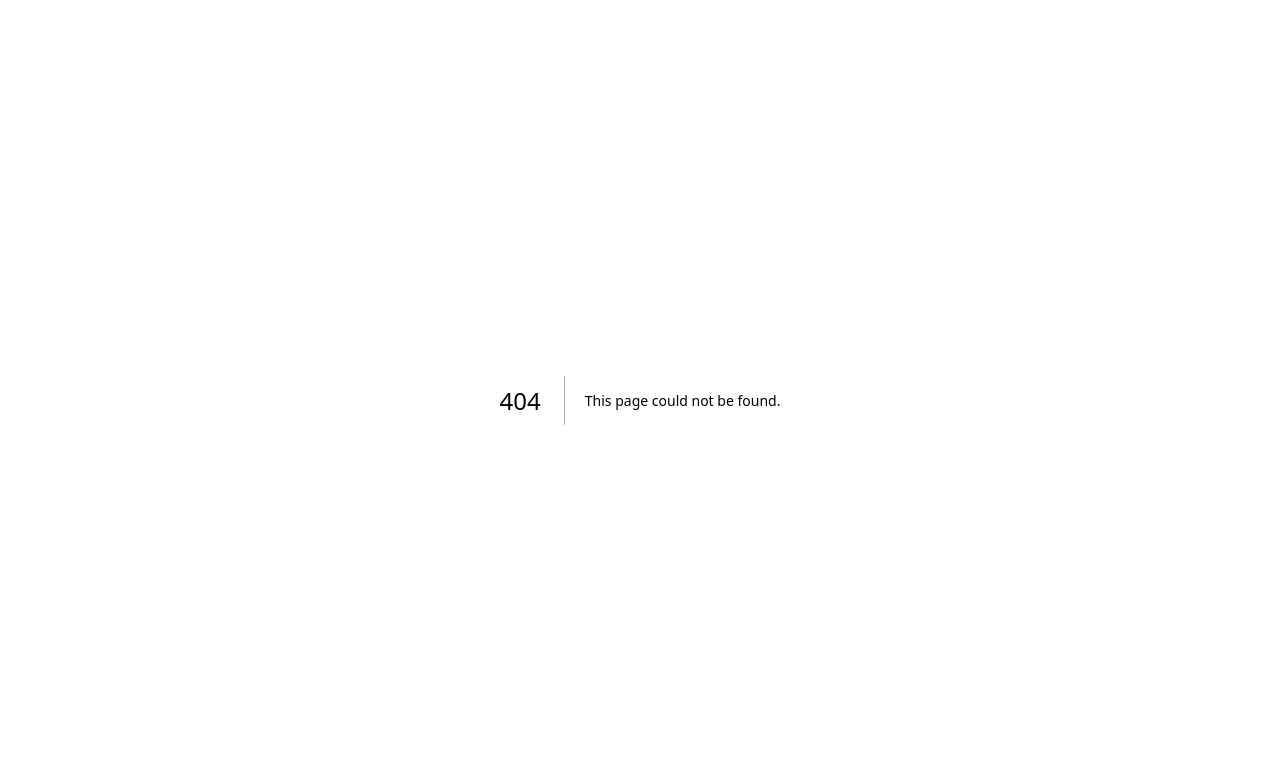
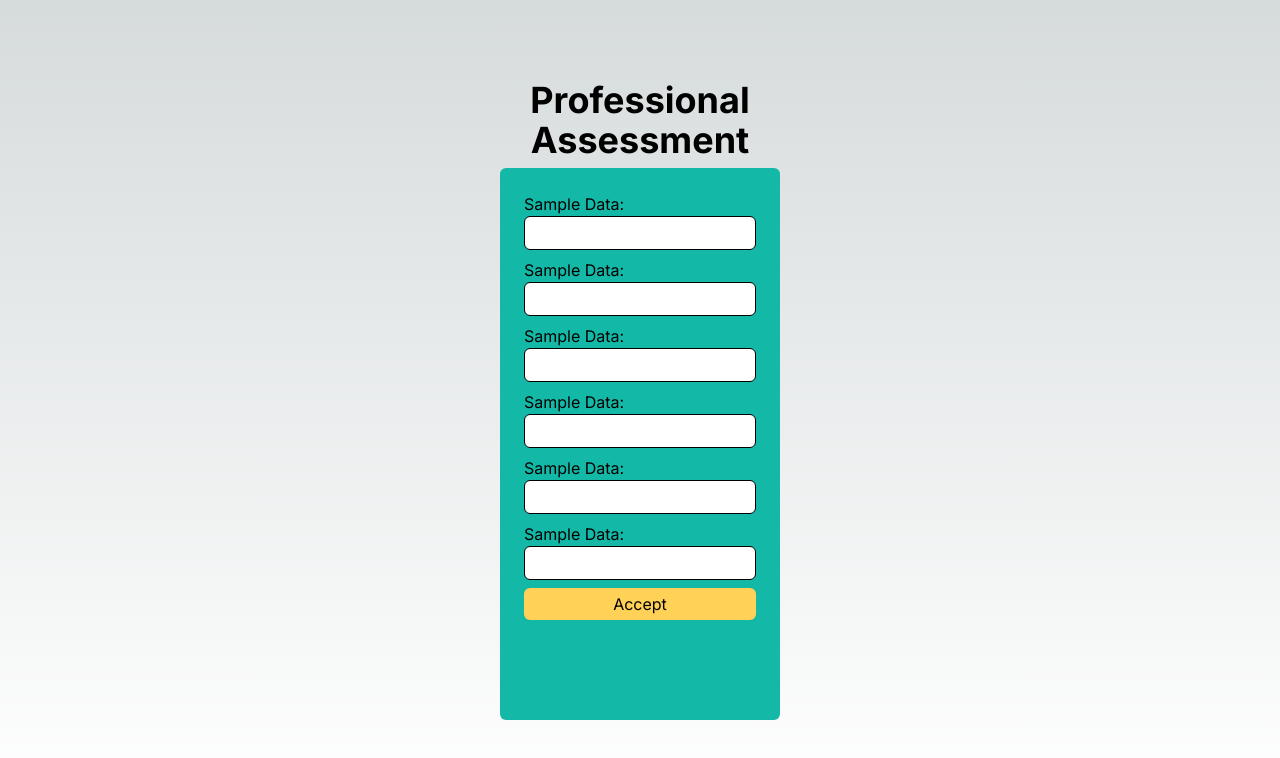
Before and after one commit to VANGU4RDS/horizone, a Next.js app: page /professional-assessment in a window 1280 px wide. Before the commit this address had no page. Shown: the top 758 px of the page. Built offline with nearby package versions, Linux system fonts and the light colour scheme.

Commit message:
Change in Home design from blue to cream, and static assessment added, no algorithm yet

```diff
--- a/app/assessment/page.tsx
+++ b/app/assessment/page.tsx
@@ -10,16 +10,36 @@ export default function Page() {
         router.push('/');
     };
 
+    // Create a function to go to student assessment
+    const studentMode = () => {
+        router.push('/student-assessment');
+    };
+
+    // Create a function to go to professional assessment
+    const professionalMode = () => {
+        router.push('/professional-assessment');
+    };
+
   return (
     <>
         <div className='w-full h-screen'>
-            <div className='flex justify-center items-center w-full h-full p-20'>
+            <div className='flex flex-col justify-center items-center w-full h-full p-20'>
+                <h1 className='text-4xl mb-2 w-1/4 text-center font-bold'>Professional Attainment</h1>
                 <div className='animate-in flex justify-center bg-teal-500 rounded-md w-full h-full'>
-                    <h1>Hello world</h1>
-                    <div>
-                        <button onClick={goBackBtn}>Go Back</button>
+                    <div className='w-1/2 flex flex-col items-center justify-center h-full p-3'>
+                        <button onClick={studentMode} className='flex flex-col items-center justify-center w-full h-full bg-white rounded-md scale-[100%] hover:scale-[90%] transition-all duration-200 ease-out'>
+                            <img className='w-[80%] h-[80%]' src="school_assessment.png" alt="Student" />
+                            <h1 className='text-2xl mt-2 font-bold'>Student</h1>
+                        </button>
+                    </div>
+                    <div className='w-1/2 flex flex-col items-center justify-center h-full p-3'>
+                        <button onClick={professionalMode} className='flex flex-col items-center justify-center w-full h-full bg-white rounded-md scale-[100%] hover:scale-[90%] transition-all duration-200 ease-out'>
+                            <img className='w-[80%] h-[80%]' src="professional_assessment.png" alt="Professional" />
+                            <h1 className='text-2xl mt-2 font-bold'>Professional</h1>
+                        </button>
                     </div>
                 </div>
+                {/* <button className='font-sans mt-2'>Want to skip this? Click here</button> */}
             </div>
         </div>
     </>
--- a/app/home/page.tsx
+++ b/app/home/page.tsx
@@ -38,15 +38,15 @@ export default function Page() {
                 <Sidebar username={username}/>
             </div>
             <div className='w-[85%] flex flex-col items-center p-3 rounded-md'>
-                <div className='flex h-[30%] w-full bg-blue-800 text-white p-2 mt-5 rounded-md'>
+                <div className='flex h-[30%] w-full bg-cream-200 p-2 mt-5 rounded-md'>
                     <div className='flex flex-col w-[60%] items-start px-20 py-4 overflow-hidden'>
                         <h1 className='text-2xl text-center'>Welcome {username}!</h1>
-                        <h1 className='text-sm font-thin'>
+                        <h1 className='text-sm font-sans'>
                             Lorem ipsum dolor sit amet, consectetur adipiscing elit, sed do eiusmod tempor incididunt ut labore et dolore magna aliqua. Ut enim ad minim veniam, quis nostrud exercitation ullamco laboris nisi ut aliquip ex ea commodo consequat. Duis aute irure dolor in reprehenderit in voluptate velit esse cillum dolore eu fugiat nulla pariatur. Excepteur sint occaecat cupidatat non proident, sunt in culpa qui officia deserunt mollit anim id est laborum.
                         </h1>
                     </div>
                     <div className='w-[40%] h-full p-10'>
-                        <div className='w-full h-full bg-purpleSidebar-100 rounded-2xl p-5'>
+                        <div className='w-full h-full bg-cream-400 rounded-2xl p-5'>
                             <div className='flex flex-col justify-between w-full h-[90%] py-2'>
                                 <h1>Profile Strength</h1>
                                 <Line className='w-full min-h-[0.5rem] rounded-md' trailColor='#FFFFFF' percent={40} strokeColor='#0EA324'/>
--- /dev/null
+++ b/app/professional-assessment/page.tsx
@@ -0,0 +1,55 @@
+'use client';
+import { useRouter } from 'next/navigation';
+import React from 'react'
+
+export default function Page() {
+    const router = useRouter();
+
+    // Go to home function
+    const goHome = () => {
+        router.push('home');
+    };
+
+  return (
+    <>
+        <div className='w-full h-screen'>
+            <div className='flex flex-col justify-center items-center w-full h-full p-20'>
+                <h1 className='text-4xl mb-2 w-1/4 text-center font-bold'>Professional Assessment</h1>
+                <div className='animate-in flex justify-center bg-teal-500 rounded-md w-1/4 h-full p-5'>
+                    <form className='flex flex-col items-centerw-1/2 h-full' action="">
+                        <div className='w-full flex flex-col items-start p-1'>
+                            <label htmlFor="">Sample Data:</label>
+                            <input type="text" className='border-black border rounded-md px-2 py-1 w-full'/>
+                        </div>
+                        <div className='w-full flex flex-col items-start p-1'>
+                            <label htmlFor="">Sample Data:</label>
+                            <input type="text" className='border-black border rounded-md px-2 py-1 w-full'/>
+                        </div>
+                        <div className='w-full flex flex-col items-start p-1'>
+                            <label htmlFor="">Sample Data:</label>
+                            <input type="text" className='border-black border rounded-md px-2 py-1 w-full'/>
+                        </div>
+                        <div className='w-full flex flex-col items-start p-1'>
+                            <label htmlFor="">Sample Data:</label>
+                            <input type="text" className='border-black border rounded-md px-2 py-1 w-full'/>
+                        </div>
+                        <div className='w-full flex flex-col items-start p-1'>
+                            <label htmlFor="">Sample Data:</label>
+                            <input type="text" className='border-black border rounded-md px-2 py-1 w-full'/>
+                        </div>
+                        <div className='w-full flex flex-col items-start p-1'>
+                            <label htmlFor="">Sample Data:</label>
+                            <input type="text" className='border-black border rounded-md px-2 py-1 w-full'/>
+                        </div>
+                        <div className='w-full flex flex-col items-start p-1'>
+                            <button type='button' onClick={goHome} className='bg-cream-400 w-full rounded-md px-2 py-1'>
+                                Accept
+                            </button>
+                        </div>
+                    </form>
+                </div>
+            </div>
+        </div>
+    </>
+  )
+}
--- a/app/signup/page.tsx
+++ b/app/signup/page.tsx
@@ -56,7 +56,7 @@ export default function Page() {
                         );
                         if(data){
                             await insertToDB();
-                            router.push('/home');
+                            router.push('/assessment');
                         }
                         if(error){
                             toast.error('Please retry account creation');
--- /dev/null
+++ b/app/student-assessment/page.tsx
@@ -0,0 +1,55 @@
+'use client';
+import { useRouter } from 'next/navigation';
+import React from 'react'
+
+export default function Page() {
+    const router = useRouter();
+
+    // Go to home function
+    const goHome = () => {
+        router.push('home');
+    };
+
+  return (
+    <>
+        <div className='w-full h-screen'>
+            <div className='flex flex-col justify-center items-center w-full h-full p-20'>
+                <h1 className='text-4xl mb-2 w-1/4 text-center font-bold'>Student Assessment</h1>
+                <div className='animate-in flex justify-center bg-teal-500 rounded-md w-1/4 h-full p-5'>
+                    <form className='flex flex-col items-centerw-1/2 h-full' action="">
+                        <div className='w-full flex flex-col items-start p-1'>
+                            <label htmlFor="">Sample Data:</label>
+                            <input type="text" className='border-black border rounded-md px-2 py-1 w-full'/>
+                        </div>
+                        <div className='w-full flex flex-col items-start p-1'>
+                            <label htmlFor="">Sample Data:</label>
+                            <input type="text" className='border-black border rounded-md px-2 py-1 w-full'/>
+                        </div>
+                        <div className='w-full flex flex-col items-start p-1'>
+                            <label htmlFor="">Sample Data:</label>
+                            <input type="text" className='border-black border rounded-md px-2 py-1 w-full'/>
+                        </div>
+                        <div className='w-full flex flex-col items-start p-1'>
+                            <label htmlFor="">Sample Data:</label>
+                            <input type="text" className='border-black border rounded-md px-2 py-1 w-full'/>
+                        </div>
+                        <div className='w-full flex flex-col items-start p-1'>
+                            <label htmlFor="">Sample Data:</label>
+                            <input type="text" className='border-black border rounded-md px-2 py-1 w-full'/>
+                        </div>
+                        <div className='w-full flex flex-col items-start p-1'>
+                            <label htmlFor="">Sample Data:</label>
+                            <input type="text" className='border-black border rounded-md px-2 py-1 w-full'/>
+                        </div>
+                        <div className='w-full flex flex-col items-start p-1'>
+                            <button type='button' onClick={goHome} className='bg-cream-400 w-full rounded-md px-2 py-1'>
+                                Accept
+                            </button>
+                        </div>
+                    </form>
+                </div>
+            </div>
+        </div>
+    </>
+  )
+}
--- a/components/Sidebar.tsx
+++ b/components/Sidebar.tsx
@@ -34,60 +34,60 @@ export default function Sidebar({username}:any) {
   return (
     <>
         <div className='flex flex-col items-center w-full h-full bg-black'>
-            <div className='flex justify-center'>
-                <img className='w-[80%]' src="/HoriZone.png" alt="Horizone" />
+            <div className='flex justify-center bg-white w-full h-[20%]'>
+                <img className='w-full h-full' src="/HoriZone.png" alt="Horizone" />
             </div>
-            <div className='flex flex-col items-center justify-evenly w-full h-full bg-blue-800 px-2'>
+            <div className='flex flex-col items-center justify-evenly w-full h-full bg-cream-200 px-2'>
                 <div className='flex flex-col items-center w-[75%]'>
                     <div className='w-[50%] p-[0.1rem] rounded-full bg-black'>
                         <img className='rounded-full w-full' src="home.png" alt="" />
                     </div>
-                    <h1 className='text-white'>{username}</h1>
+                    <h1 className='text-xl'>{username}</h1>
                     <h1 className='bg-white p-1 rounded-md text-xs'>Fresh Graduate</h1>
                 </div>
-                <div className='flex flex-col items-start bg-purpleSidebar-100 w-full rounded-md px-2 py-3'>
+                <div className='flex flex-col items-start bg-cream-400 w-full rounded-md px-2 py-3'>
                     <ul className='w-full'>
                         <div className='flex items-center w-full'>
-                            <svg xmlns="http://www.w3.org/2000/svg" width="24" height="24" viewBox="0 0 24 24" fill="none" stroke="currentColor" stroke-width="2" stroke-linecap="round" stroke-linejoin="round" className="feather feather-grid text-white"><rect x="3" y="3" width="7" height="7"></rect><rect x="14" y="3" width="7" height="7"></rect><rect x="14" y="14" width="7" height="7"></rect><rect x="3" y="14" width="7" height="7"></rect></svg>
+                            <svg xmlns="http://www.w3.org/2000/svg" width="24" height="24" viewBox="0 0 24 24" fill="none" stroke="currentColor" stroke-width="2" stroke-linecap="round" stroke-linejoin="round" className="feather feather-grid"><rect x="3" y="3" width="7" height="7"></rect><rect x="14" y="3" width="7" height="7"></rect><rect x="14" y="14" width="7" height="7"></rect><rect x="3" y="14" width="7" height="7"></rect></svg>
                             <div className='px-1 w-full'>
                                 <li className='bg-white rounded-md p-1 mt-1 text-xs'>Dashboard</li>
                             </div>
                         </div>
                         <div className='flex items-center w-full'>
-                            <svg xmlns="http://www.w3.org/2000/svg" width="24" height="24" viewBox="0 0 24 24" fill="none" stroke="currentColor" stroke-width="2" stroke-linecap="round" stroke-linejoin="round" className="feather feather-user text-white"><path d="M20 21v-2a4 4 0 0 0-4-4H8a4 4 0 0 0-4 4v2"></path><circle cx="12" cy="7" r="4"></circle></svg>
+                            <svg xmlns="http://www.w3.org/2000/svg" width="24" height="24" viewBox="0 0 24 24" fill="none" stroke="currentColor" stroke-width="2" stroke-linecap="round" stroke-linejoin="round" className="feather feather-user"><path d="M20 21v-2a4 4 0 0 0-4-4H8a4 4 0 0 0-4 4v2"></path><circle cx="12" cy="7" r="4"></circle></svg>
                             <div className='px-1 w-full'>
                                 <li className='bg-white rounded-md p-1 mt-1 text-xs'>Profile</li>
                             </div>
                         </div>
                         <div className='flex items-center w-full'>
-                            <svg xmlns="http://www.w3.org/2000/svg" width="24" height="24" viewBox="0 0 24 24" fill="none" stroke="currentColor" stroke-width="2" stroke-linecap="round" stroke-linejoin="round" className="feather feather-star text-white"><polygon points="12 2 15.09 8.26 22 9.27 17 14.14 18.18 21.02 12 17.77 5.82 21.02 7 14.14 2 9.27 8.91 8.26 12 2"></polygon></svg>
+                            <svg xmlns="http://www.w3.org/2000/svg" width="24" height="24" viewBox="0 0 24 24" fill="none" stroke="currentColor" stroke-width="2" stroke-linecap="round" stroke-linejoin="round" className="feather feather-star"><polygon points="12 2 15.09 8.26 22 9.27 17 14.14 18.18 21.02 12 17.77 5.82 21.02 7 14.14 2 9.27 8.91 8.26 12 2"></polygon></svg>
                             <div className='px-1 w-full'>
                                 <li className='bg-white rounded-md p-1 mt-1 text-xs'>Skill Level and Experiences</li>
                             </div>
                         </div>
                         <div className='flex items-center w-full'>
-                            <svg xmlns="http://www.w3.org/2000/svg" width="24" height="24" viewBox="0 0 24 24" fill="none" stroke="currentColor" stroke-width="2" stroke-linecap="round" stroke-linejoin="round" className="feather feather-briefcase text-white"><rect x="2" y="7" width="20" height="14" rx="2" ry="2"></rect><path d="M16 21V5a2 2 0 0 0-2-2h-4a2 2 0 0 0-2 2v16"></path></svg>
+                            <svg xmlns="http://www.w3.org/2000/svg" width="24" height="24" viewBox="0 0 24 24" fill="none" stroke="currentColor" stroke-width="2" stroke-linecap="round" stroke-linejoin="round" className="feather feather-briefcase"><rect x="2" y="7" width="20" height="14" rx="2" ry="2"></rect><path d="M16 21V5a2 2 0 0 0-2-2h-4a2 2 0 0 0-2 2v16"></path></svg>
                             <div className='px-1 w-full'>
                                 <li className='bg-white rounded-md p-1 mt-1 text-xs'>Exclusive Offers</li>
                             </div>
                         </div>
                         <div className='flex items-center w-full'>
-                            <svg xmlns="http://www.w3.org/2000/svg" width="24" height="24" viewBox="0 0 24 24" fill="none" stroke="currentColor" stroke-width="2" stroke-linecap="round" stroke-linejoin="round" className="feather feather-bell text-white"><path d="M18 8A6 6 0 0 0 6 8c0 7-3 9-3 9h18s-3-2-3-9"></path><path d="M13.73 21a2 2 0 0 1-3.46 0"></path></svg>
+                            <svg xmlns="http://www.w3.org/2000/svg" width="24" height="24" viewBox="0 0 24 24" fill="none" stroke="currentColor" stroke-width="2" stroke-linecap="round" stroke-linejoin="round" className="feather feather-bell"><path d="M18 8A6 6 0 0 0 6 8c0 7-3 9-3 9h18s-3-2-3-9"></path><path d="M13.73 21a2 2 0 0 1-3.46 0"></path></svg>
                             <div className='px-1 w-full'>
                                 <button className='flex justify-start bg-white rounded-md p-1 mt-1 text-xs w-full' onClick={hubFunc}>Interactive Hub</button>
                             </div>
                         </div>
                         <div className='flex items-center w-full'>
-                            <svg xmlns="http://www.w3.org/2000/svg" width="24" height="24" viewBox="0 0 24 24" fill="none" stroke="currentColor" stroke-width="2" stroke-linecap="round" stroke-linejoin="round" className="feather feather-log-out text-white"><path d="M9 21H5a2 2 0 0 1-2-2V5a2 2 0 0 1 2-2h4"></path><polyline points="16 17 21 12 16 7"></polyline><line x1="21" y1="12" x2="9" y2="12"></line></svg>
+                            <svg xmlns="http://www.w3.org/2000/svg" width="24" height="24" viewBox="0 0 24 24" fill="none" stroke="currentColor" stroke-width="2" stroke-linecap="round" stroke-linejoin="round" className="feather feather-log-out"><path d="M9 21H5a2 2 0 0 1-2-2V5a2 2 0 0 1 2-2h4"></path><polyline points="16 17 21 12 16 7"></polyline><line x1="21" y1="12" x2="9" y2="12"></line></svg>
                             <div className='px-1 w-full'>
                                 <button className='flex justify-start bg-white rounded-md p-1 mt-1 text-xs w-full' onClick={logOut}>Log out</button>
                             </div>
                         </div>
                     </ul>
                 </div>
-                <div className='flex flex-col items-center bg-purpleSidebar-100 w-full rounded-md px-2 py-3'>
+                <div className='flex flex-col items-center bg-cream-400 w-full rounded-md px-2 py-3'>
                     <img className='w-[50%]' src="Ori.png" alt="" />
-                    <h1 className='text-center text-xs font-sans text-white'>Need Support?</h1>
+                    <h1 className='text-center text-xs font-sans'>Need Support?</h1>
                     <button className='text-center font-sans bg-white px-2 rounded-md mt-1'>Chat with Ori</button>
                 </div>
             </div>
--- a/tailwind.config.ts
+++ b/tailwind.config.ts
@@ -15,6 +15,12 @@ const config: Config = {
       },
       colors: {
         'purpleSidebar-100': '#453FDD',
+        'cream-100': '#FFEAB2',
+        'cream-200': '#FFE399',
+        'cream-300': '#FFD973',
+        'cream-400': '#FFD157',
+        'cream-500': '#FFC731',
+        'cream-600': '#E5B024',
       }
     },
   },
```
Also changed, not shown: public/professional_assessment.png (added), public/school_assessment.png (added).
